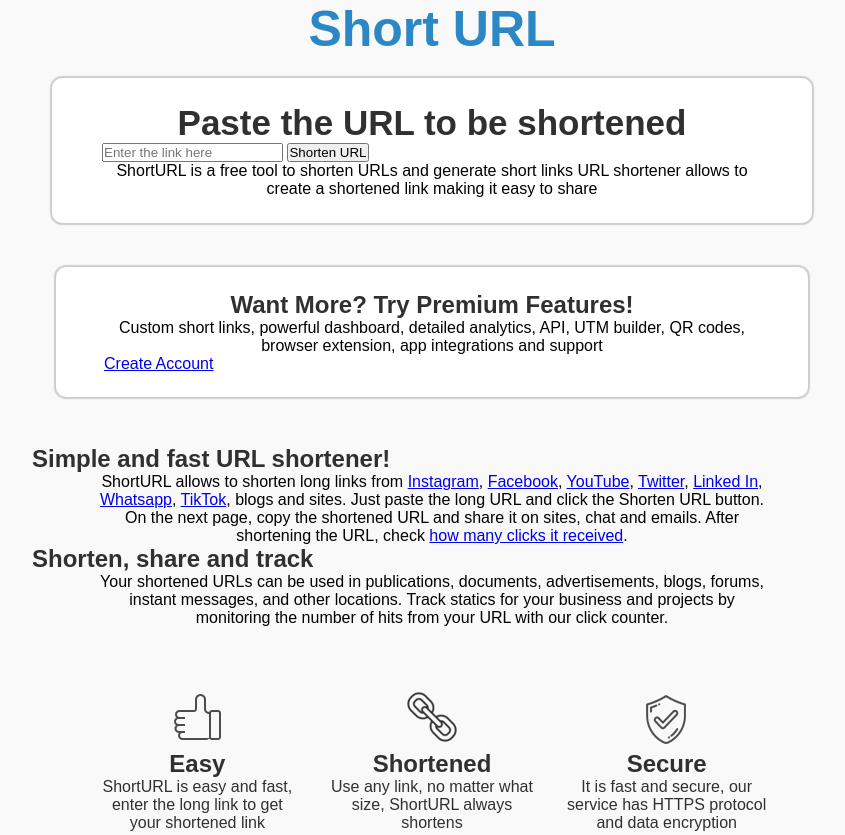
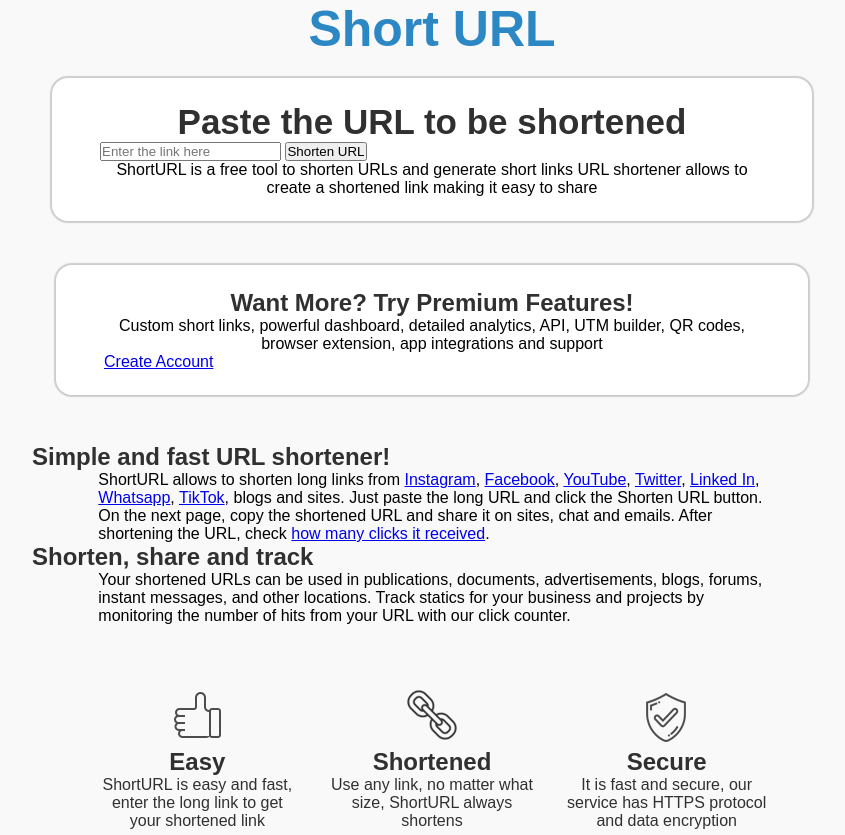
Before and after one commit to sagharghasemzadeh/url-shorter, a website built with Vite: page index.html in a window 1280 px wide. Shown: the top 835 px of the page, without its empty margins (208-1053 px from the left). Built offline with nearby package versions, Linux system fonts and the light colour scheme.

Commit message:
[ADD] changes

```diff
--- a/src/styles/global.css
+++ b/src/styles/global.css
@@ -11,11 +11,19 @@
 }
 p {
   font-size: 1rem;
-  text-align: center;
+
   max-width: 75ch;
+
   margin-inline: auto;
 }
 .card {
   box-shadow: 0 0 1px 2px #cfcccc;
+
   gap: 1rem;
+
+  border-radius: 1rem;
+
+  padding: 1.5rem 3rem;
+
+  background-color: hsl(0, 0%, 100%);
 }
--- a/src/styles/paste.css
+++ b/src/styles/paste.css
@@ -3,20 +3,16 @@
   margin: auto;
 
   padding: 20px 20px;
-
-  .card {
-    border-radius: 10px;
-
-    padding: 25px 50px;
-
-    background-color: white;
-
   h2 {
     font-size: 35px;
 
     text-align: center;
 
     color: #303030;
+  }
+
+  p {
+    text-align: center;
   }
 
   .form {
@@ -50,4 +46,3 @@
     }
   }
 }
-}
--- a/src/styles/premium.css
+++ b/src/styles/premium.css
@@ -1,16 +1,11 @@
 section#premium {
   max-width: 50rem;
   margin: auto;
-
   padding: 1.5rem 1.5rem;
 
-  .card {
-    border-radius: 10px;
-
-    padding-inline: 3rem;
-    padding-block: 1.5rem;
-
-    background-color: white;
+  p {
+    text-align: center;
+  }
 
   h2 {
     text-align: center;
@@ -21,4 +16,3 @@
   a {
   }
 }
-}
```
Lines whose indentation alone changed are shown as unchanged.
